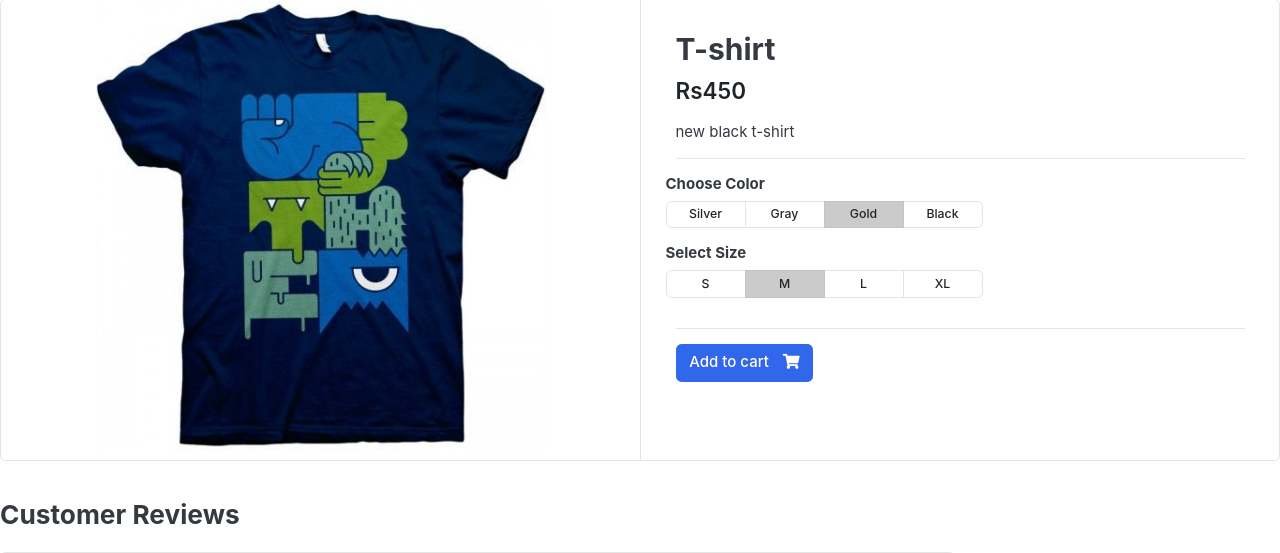
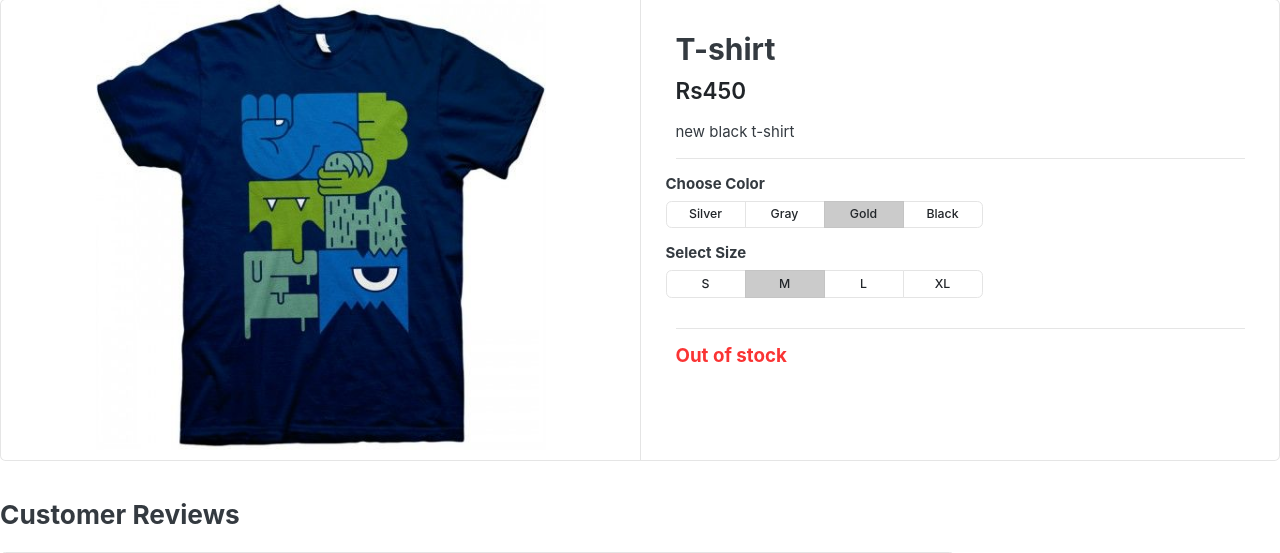
Before and after one commit to Darshan801/shopping-cart, a Django app: a page that uses templates/store/product_detail.html in a window 1280 px wide. Shown: the part 119-672 px from the top of the page. Run offline with Django 5.2, Linux system fonts and the light colour scheme; data comes from the database, SQL or seed files in the repository; both versions use the stored data as it was after the commit; some libraries are stand-ins or nearby versions; some web fonts are replaced.

Commit message:
out of stock in product detail

```diff
--- a/templates/home.html
+++ b/templates/home.html
@@ -1,5 +1,5 @@
 {% extends "base.html" %}
-{% load static%}
+{% load static %}
 
 {% block content%}
 
@@ -9,7 +9,7 @@
 <div class="container">
 
 <div class="intro-banner-wrap">
-	<img src="{% static 'images/banners/1.jpg' %}" class="img-fluid rounded">
+	<img src="{% static 'images/banners/cover.jpg' %}"class="img-fluid rounded">
 </div>
 
 </div> <!-- container //  -->
--- a/templates/store/product_detail.html
+++ b/templates/store/product_detail.html
@@ -66,7 +66,11 @@
 		</div>
 	</div> <!-- row.// -->
 	<hr>
+	{% if single_product.stock <= 0 %}
+	<h5 class="text-danger">Out of stock</h5>
+	{% else %}
 	<a href="./product-detail.html" class="btn  btn-primary"> <span class="text">Add to cart</span> <i class="fas fa-shopping-cart"></i>  </a>
+	{% endif %}
 </article> <!-- product-info-aside .// -->
 		</main> <!-- col.// -->
 	</div> <!-- row.// -->
```
Also changed, not shown: db.sqlite3, shoppingcart/static/images/banners/1.jpg (deleted), shoppingcart/static/images/banners/cover.jpg (added), static/images/banners/1.jpg (deleted), static/images/banners/cover.jpg (added).
